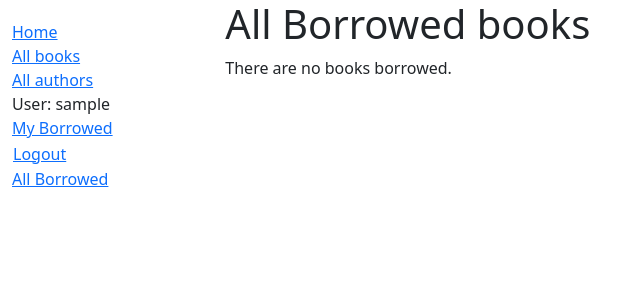
After one commit to LorenzoLeon/django_local_library, a Django app: page /catalog/borrowed/ in a window 1280 px wide. The commit adds this page. Shown: the top 300 px of the page, without its empty margins (0-640 px from the left). Run offline with Django 4.2, Linux system fonts and the light colour scheme; the visitor is signed in with stand-in values (Sample User, id 1); data that the repository does not hold is empty.

Commit message:
tut part9

```diff
--- a/django_test/locallibrary/catalog/models.py
+++ b/django_test/locallibrary/catalog/models.py
@@ -124,6 +124,7 @@ class BookInstance(models.Model):
 
     class Meta:
         ordering = ['due_back']
+        permissions = (("can_mark_returned", "Set book as returned"),)
 
     def __str__(self):
         """String for representing the Model object."""
--- a/django_test/locallibrary/catalog/templates/base_generic.html
+++ b/django_test/locallibrary/catalog/templates/base_generic.html
@@ -32,6 +32,9 @@
                    <button type="submit" class="btn btn-link">Logout</button>
                  </form>
                </li>
+               {% if user.is_staff %}
+               <li><a href="{% url 'all-borrowed' %}">All Borrowed</a></li>
+               {% endif %}
                {% else %}
                  <li><a href="{% url 'login' %}?next={{ request.path }}">Login</a></li>
                {% endif %}
--- /dev/null
+++ b/django_test/locallibrary/catalog/templates/catalog/bookinstance_list_borrowed.html
@@ -0,0 +1,19 @@
+{% extends "base_generic.html" %}
+
+{% block content %}
+    <h1>All Borrowed books</h1>
+
+    {% if bookinstance_list %}
+    <ul>
+
+      {% for bookinst in bookinstance_list %}
+      <li class="{% if bookinst.is_overdue %}text-danger{% endif %}">
+        <a href="{% url 'book-detail' bookinst.book.pk %}">{{ bookinst.book.title }}</a> ({{ bookinst.due_back }}) - {{ bookinst.borrower }}
+      </li>
+      {% endfor %}
+    </ul>
+
+    {% else %}
+      <p>There are no books borrowed.</p>
+    {% endif %}
+{% endblock %}
--- a/django_test/locallibrary/catalog/urls.py
+++ b/django_test/locallibrary/catalog/urls.py
@@ -12,3 +12,7 @@ urlpatterns = [
 urlpatterns += [
     path('mybooks/', views.LoanedBooksByUserListView.as_view(), name='my-borrowed'),
 ]
+
+urlpatterns += [
+    path('borrowed/', views.LoanedBooksListView.as_view(), name='all-borrowed'),
+]
--- a/django_test/locallibrary/catalog/views.py
+++ b/django_test/locallibrary/catalog/views.py
@@ -4,6 +4,7 @@ from django.shortcuts import render
 from .models import Book, Author, BookInstance, Genre
 from django.contrib.auth.mixins import LoginRequiredMixin
 from django.views import generic
+from django.contrib.auth.mixins import PermissionRequiredMixin
 
 def index(request):
     """View function for home page of site."""
@@ -70,3 +71,15 @@ class LoanedBooksByUserListView(LoginRequiredMixin,generic.ListView):
             .filter(status__exact='o')
             .order_by('due_back')
         )
+
+class LoanedBooksListView(PermissionRequiredMixin,generic.ListView):
+    permission_required = 'catalog.can_mark_returned'
+    """Generic class-based view listing books on loan to all."""
+    model = BookInstance
+    template_name = 'catalog/bookinstance_list_borrowed.html'
+    paginate_by = 10
+
+    def get_queryset(self):
+        return (
+            BookInstance.objects.all().filter(status__exact='o').order_by('due_back')
+        )
```
Also changed, not shown: django_test/locallibrary/catalog/migrations/0004_alter_bookinstance_options.py (added), 1 other file.
